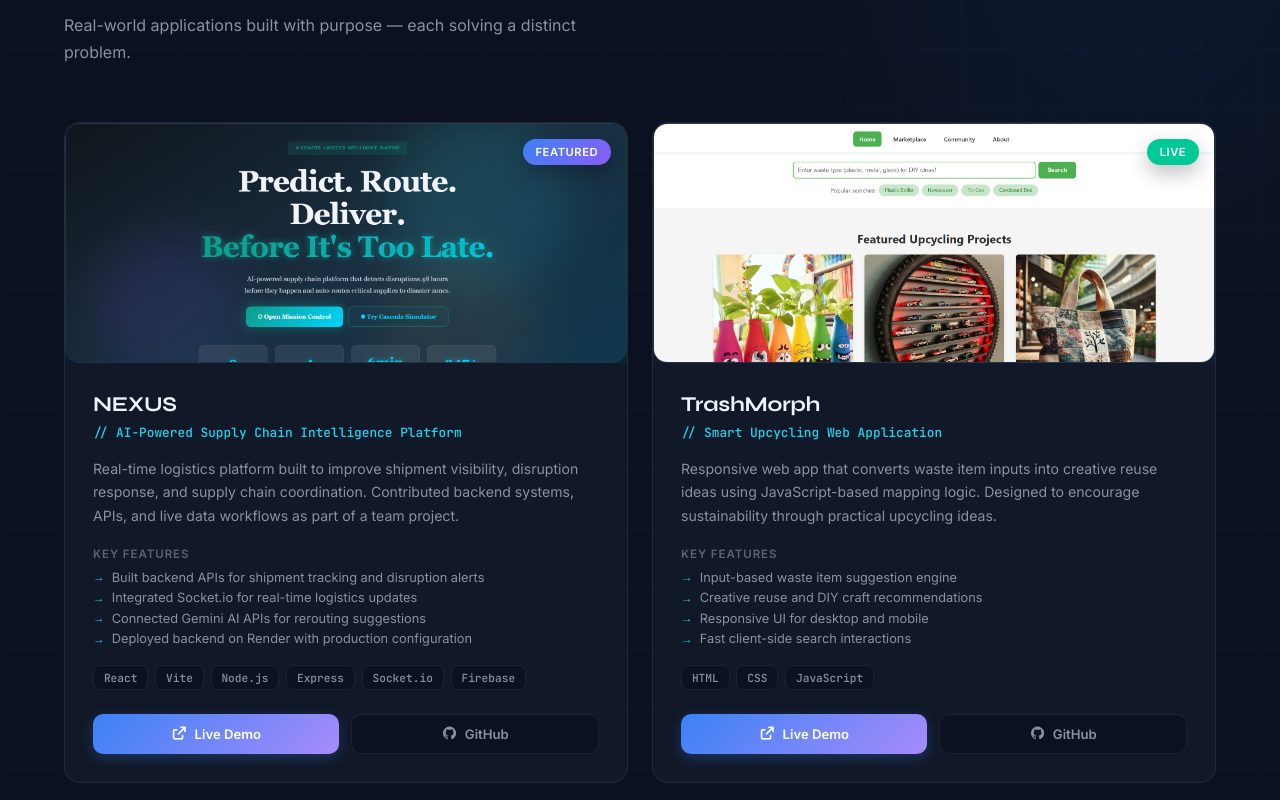
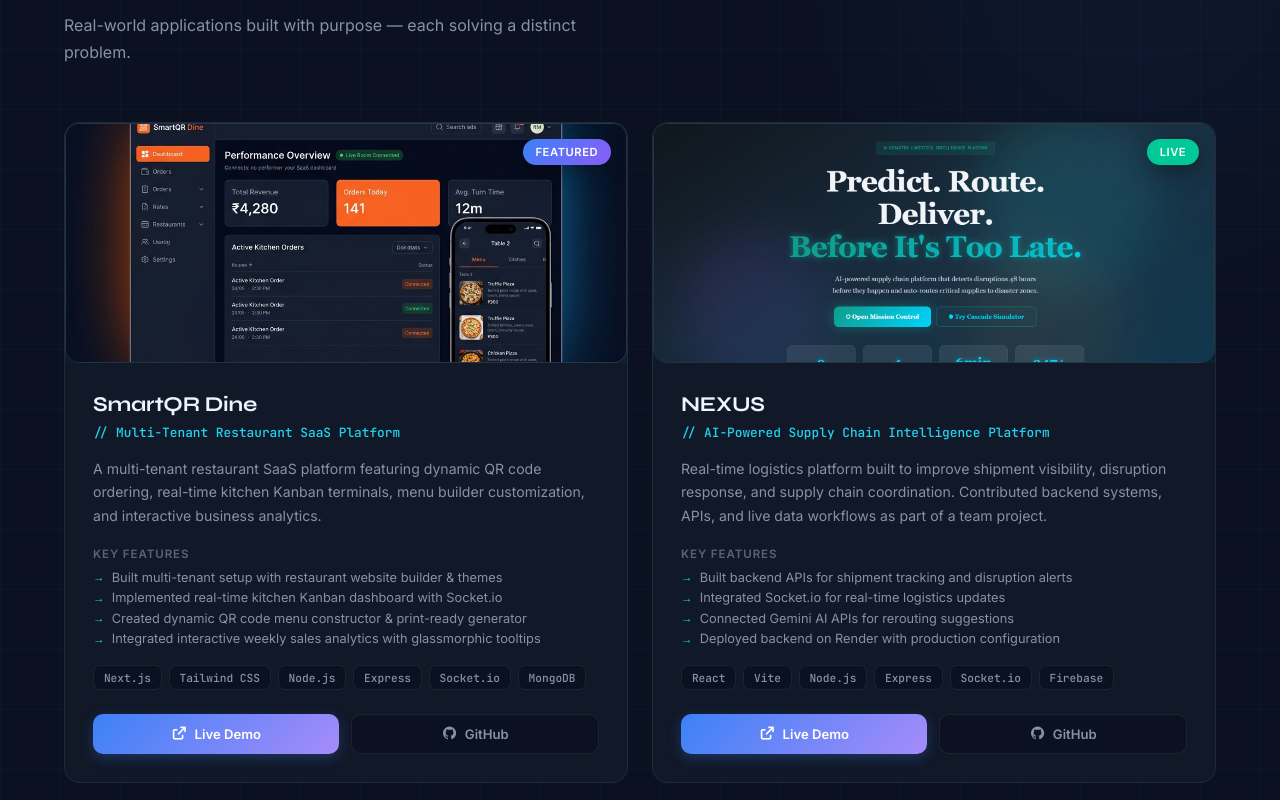
Before and after one commit to ananyadarna/ananya_portfolio, a React (Vite) app: page / in a window 1280 px wide. Shown: the part 2840-3640 px from the top of the page. Built offline with nearby package versions, Linux system fonts and the light colour scheme; no server answers.

Commit message:
feat: add SmartQR Dine to projects section with vercel-matching preview

```diff
--- a/src/data/projects.js
+++ b/src/data/projects.js
@@ -1,11 +1,40 @@
 const projects = [
   {
     id: 1,
+    title: 'SmartQR Dine',
+    subtitle: 'Multi-Tenant Restaurant SaaS Platform',
+    image: '/project/smartqr.png',
+    badge: 'featured',
+    badgeText: 'Featured',
+    description:
+      'A multi-tenant restaurant SaaS platform featuring dynamic QR code ordering, real-time kitchen Kanban terminals, menu builder customization, and interactive business analytics.',
+    problem:
+      'Inefficient order handling, manual errors, and high operational friction in restaurants.',
+    features: [
+      'Built multi-tenant setup with restaurant website builder & themes',
+      'Implemented real-time kitchen Kanban dashboard with Socket.io',
+      'Created dynamic QR code menu constructor & print-ready generator',
+      'Integrated interactive weekly sales analytics with glassmorphic tooltips',
+    ],
+    stack: [
+      'Next.js',
+      'Tailwind CSS',
+      'Node.js',
+      'Express',
+      'Socket.io',
+      'MongoDB',
+    ],
+    demoUrl: 'https://smartqr-dine.vercel.app',
+    githubUrl: 'https://github.com/ananyadarna/smartqr-dine',
+  },
+
+  {
+    id: 2,
     title: 'NEXUS',
     subtitle: 'AI-Powered Supply Chain Intelligence Platform',
     image: '/project/nexus.png',
-    badge: 'featured',
-    badgeText: 'Featured',
+    badge: 'new',
+    badgeText: 'Live',
     description:
       'Real-time logistics platform built to improve shipment visibility, disruption response, and supply chain coordination. Contributed backend systems, APIs, and live data workflows as part of a team project.',
     problem:
@@ -29,7 +58,7 @@
   },
 
   {
-    id: 2,
+    id: 3,
     title: 'TrashMorph',
     subtitle: 'Smart Upcycling Web Application',
     image: '/project/trashmorph.png',
@@ -51,7 +80,7 @@
   },
 
   {
-    id: 3,
+    id: 4,
     title: 'Laundry App',
     subtitle: 'Order Management System',
     image: '/project/laundry.png',
```
Also changed, not shown: public/project/smartqr.png (added), 1 other file (tests, documents, lock files or other folders).
